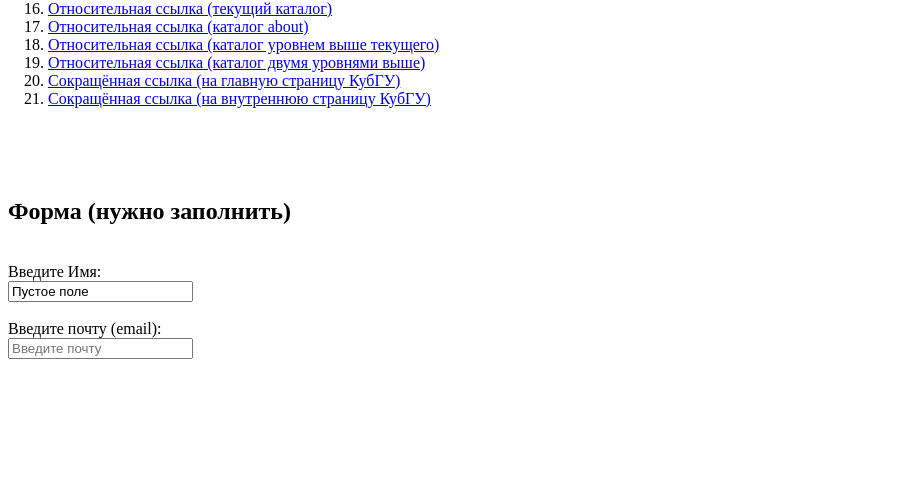
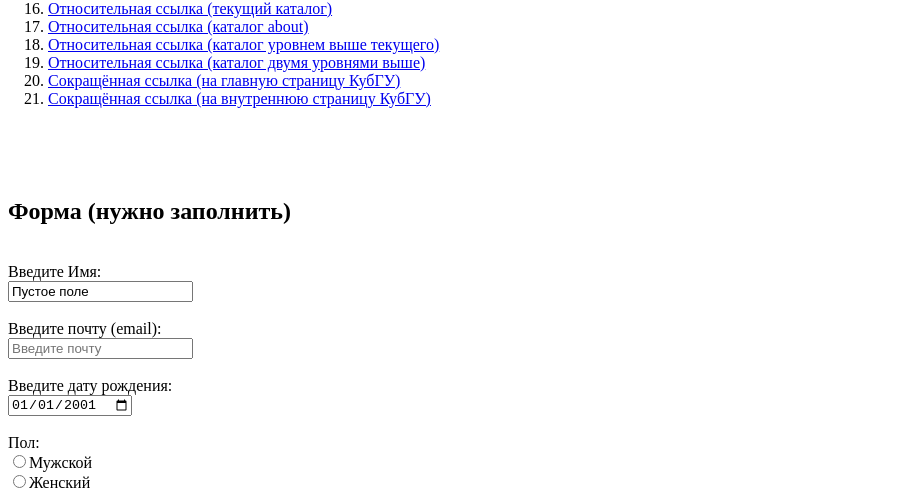
Before and after one commit to IvanovAnton4682671/IvanovAnton4682671.github.io, a plain HTML site: page index.html in a window 1280 px wide. Shown: the part 955-1455 px from the top of the page, without its empty margins (0-903 px from the left). Before the commit the page ends 1322 px from the top, so only its background shows below. Drawn offline with Linux system fonts and the light colour scheme.

Commit message:
Update index.html

```diff
--- a/index.html
+++ b/index.html
@@ -43,6 +43,16 @@
             <br />
             <br />
             <label>Введите почту (email):<br /><input name = "field-email" type = "email" placeholder = "Введите почту" /></label>
+            <br />
+            <br />
+            <label>Введите дату рождения:<br /><input name = "field-date" value = "2001-01-01" type = "date" /></label>
+            <br />
+            <br />
+            <label>Пол:</label>
+            <br />
+            <label><input type = "radio" cheked = "cheked" name = "radio-group-1" value = "Значение1" />Мужской</label>
+            <br />
+            <label><input type = "radio" name = "radio-group-1" value = "Значение2" />Женский</label>
         </form>
     </body>
 </html>
```
